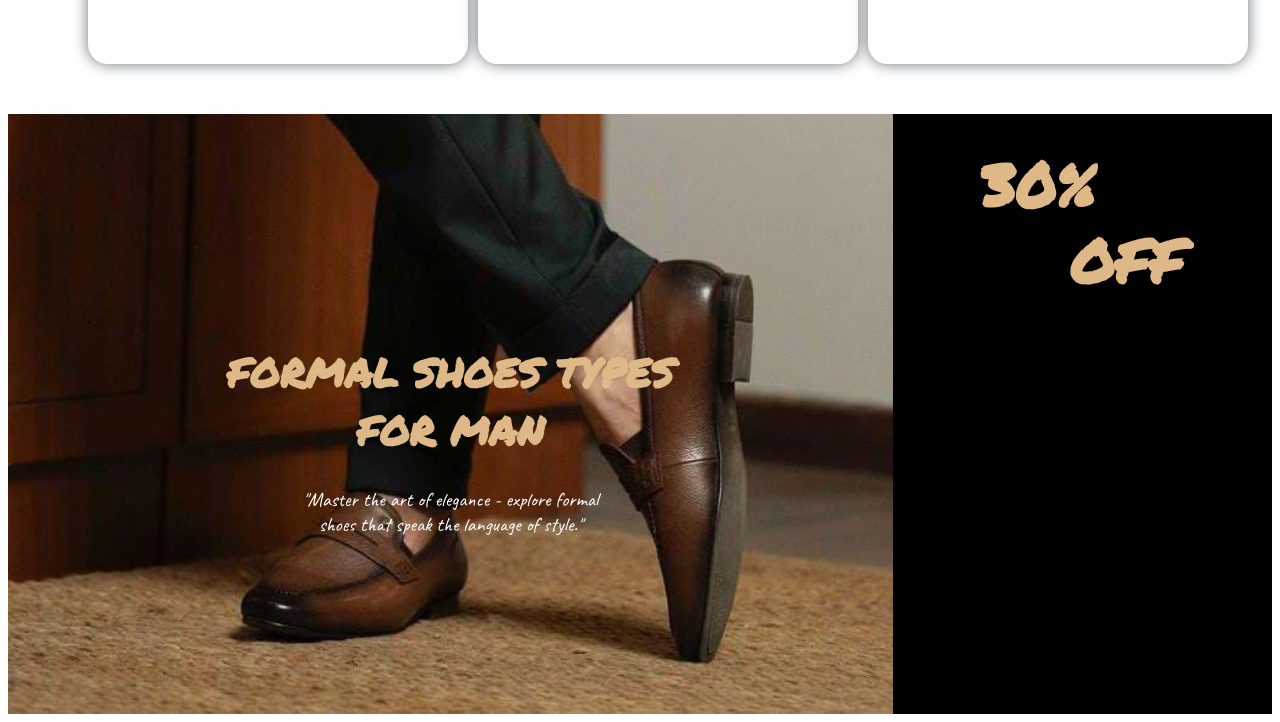
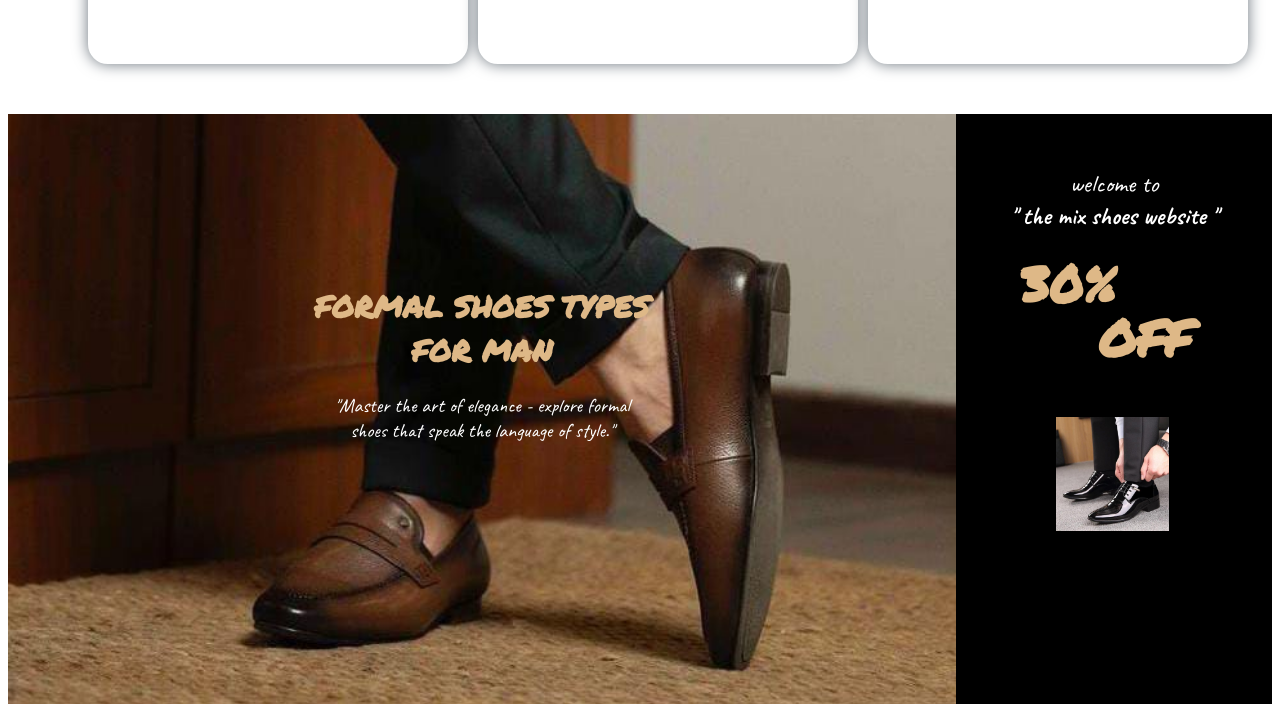
Before and after one commit to Hanishfatima/shoes-website, a plain HTML site: page index.html in a window 1280 px wide. Shown: the part 2477-3199 px from the top of the page. Drawn offline with Linux system fonts and the light colour scheme.

Commit message:
formal shoe section almost complete

```diff
--- a/index.html
+++ b/index.html
@@ -89,8 +89,8 @@
                         <div>
                             <h2 class="heading2">Black & Red <br>
                                 Futuristic Sneakers</h2>
-                            <p class="paragraph">Bold, aggressive, and futuristic-these  sneakers are built <br> to
-                                turn heads and  command attention. Perfect for <br> streetwear
+                            <p class="paragraph">Bold, aggressive, and futuristic-these sneakers are built <br> to
+                                turn heads and command attention. Perfect for <br> streetwear
                                 lovers who live on the edge.</p>
                             <div class="button-price">
                                 <span class="price">$456</span>
@@ -158,7 +158,7 @@
                     <div class="button-price">
                         <span class="price">$456</span>
                         <div class="box-price">
-                                 <a  href="#"> <img src="./download (2).png" alt="" class="img2 button">
+                            <a href="#"> <img src="./download (2).png" alt="" class="img2 button">
                                 buy now</a>
                         </div>
                     </div>
@@ -185,7 +185,7 @@
                 <div class="button-price">
                     <span class="price">$456</span>
                     <div class="box-price">
-                                 <a  href="#"> <img src="./download (2).png" alt="" class="img2 button">
+                        <a href="#"> <img src="./download (2).png" alt="" class="img2 button">
                             buy now</a>
                     </div>
                 </div>
@@ -207,7 +207,7 @@
                 <div class="button-price">
                     <span class="price">$456</span>
                     <div class="box-price">
-                                 <a  href="#"> <img src="./download (2).png" alt="" class="img2 button">
+                        <a href="#"> <img src="./download (2).png" alt="" class="img2 button">
                             buy now</a>
                     </div>
                 </div>
@@ -229,7 +229,7 @@
                 <div class="button-price">
                     <span class="price">$456</span>
                     <div class="box-price">
-                                 <a  href="#"> <img src="./download (2).png" alt="" class="img2 button">
+                        <a href="#"> <img src="./download (2).png" alt="" class="img2 button">
                             buy now</a>
                     </div>
                 </div>
@@ -238,17 +238,22 @@
         </div>
     </div>
 
+
     <div class="main">
+        <div class="MID-PART">
+               <h1 class="MID-PART-h1">formal shoes types <br> for man</h1>
 
-<div class="INNER-PART">
-    <h1 class="offer">30% </h1>
-    <h1 class="offer2">off</h1>
-<h1 class="INNER-PART-h1">formal shoes types <br> for man</h1>
             <p>"Master the art of elegance - explore formal
                 <br>
                 shoes that speak the language of style."
             </p>
-
+        </div>
+        <div class="INNER-PART">
+            <p >welcome to  <br> <strong> " the mix shoes website "</strong></p>
+            <h1 class="offer-price">30%</h1>
+            <h1 class="offer">off</h1>
+            <div class="unique-img">
+<img src="./formal-shoe1.jpg" alt="" class="unique-img">
 </div>
         </div>
     </div>
--- a/style.css
+++ b/style.css
@@ -480,43 +480,37 @@ margin-top: 5px;
 .main{
  margin-top: 50px;
  width: 100%;
- height: 600px;
- background-color: black;
- color: rebeccapurple;
+ height: 590px;
+ display: flex;
+
+}
+
+.MID-PART{
+ width: 75%;
+  color: white;
+  text-align: center;
+ background: url(./bg-shoe.jpg);
+  background-repeat: no-repeat;
+background-size: cover;
+background-position: center;
 }
 
 
 
-.INNER-PART{
-
-  width:70% ;
-  height: 600px;
-display: block;
- background: url(./bg-shoe.jpg);
-  background-repeat: no-repeat;
-background-size: cover;
-
-}
-
-.INNER-PART h1{
+.MID-PART h1{
   text-transform: uppercase;
   color: burlywood;
   text-align: center;
-
+margin-top: 18%;
 font-family: 'PermanentMarker-Regular';
-
+font-size: 30px;
 }
-
-.INNER-PART-h1{font-size:
-  40px;
-}
-
 @font-face{
   font-family: 'PermanentMarker-Regular';
   src: url(./fonts/PermanentMarker-Regular.ttf);
 }
 
-.INNER-PART p{
+.MID-PART p{
   color: white;
   text-align: center;
   font-family: 'Caveat-VariableFont_wght';
@@ -529,16 +523,44 @@ font-family: 'PermanentMarker-Regular';
 }
 
 
-.offer{
-  padding-top: 3%;
- margin-bottom: -6%;
-  margin-left: 110%;
-font-size: 60px;
 
+
+.INNER-PART{
+flex: 1;
+background: black;
+  display: flex;
+  flex-direction: column;
+ padding-top: 5%;
 }
 
-.offer2{ margin-left: 120%;
+.offer-price{
+  color: burlywood;
+  font-family:'PermanentMarker-Regular' ;
+ margin-left: 65px;
+  font-size: 50px;
+  margin-bottom: -10%;
+  margin-top: -3%;
+}
+
+.offer{
+    color: burlywood;
+  font-family:'PermanentMarker-Regular' ;
+  margin-top: 0%;
+  margin-left: 45%;
   font-size: 60px;
+}
 
+.INNER-PART p{
+  color:white;
+  font-family: 'Caveat-VariableFont_wght';
+  font-size: 25px;
+  text-align: center;
+  margin-top: -3%;
+}
 
+.unique-img{
+  width: 60%;
+display: flex;
+margin-left: 15%;
+ justify-content: center;
 }
```
Also changed, not shown: bg-img.jpg (deleted). Lines whose indentation alone changed are shown as unchanged.
